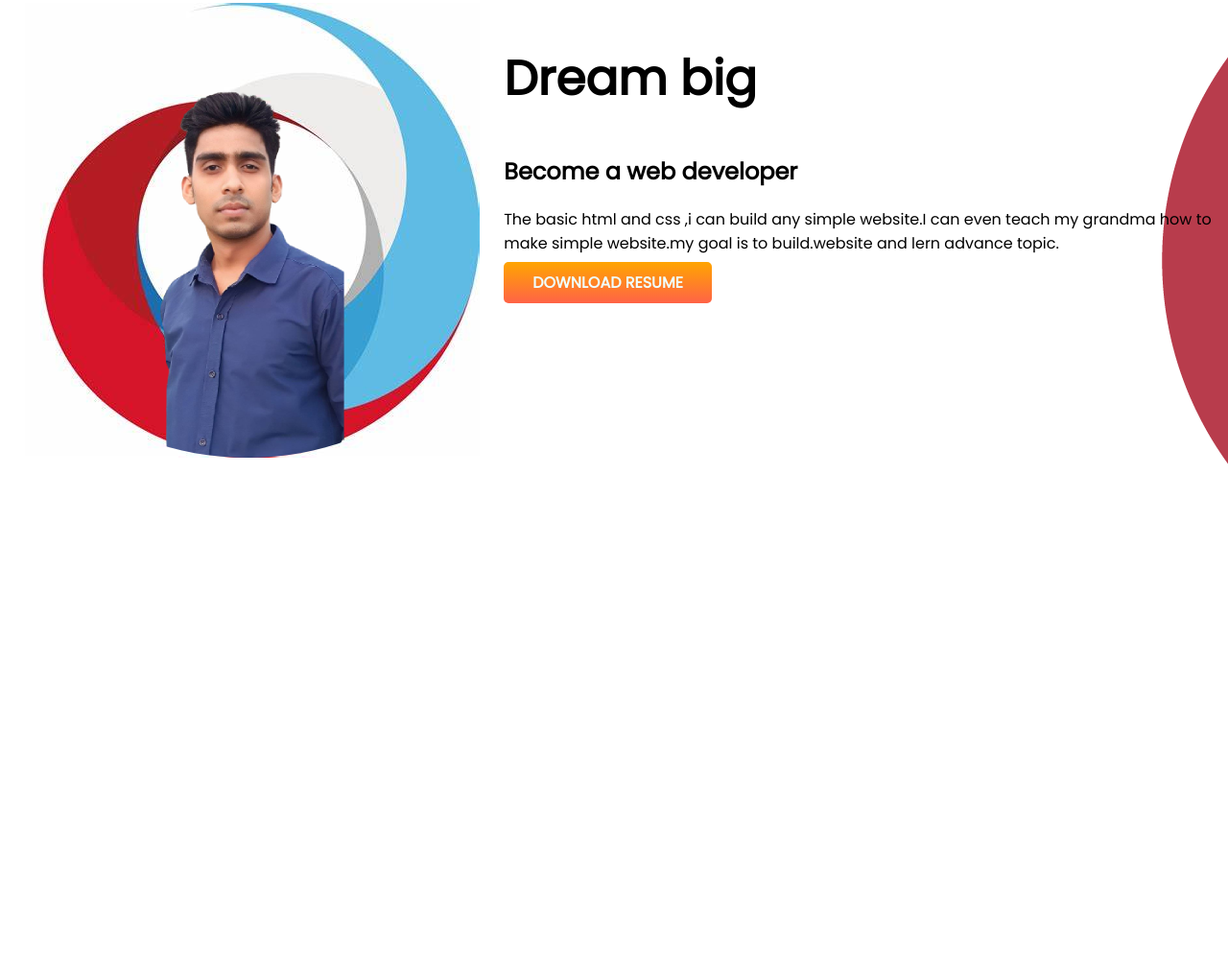
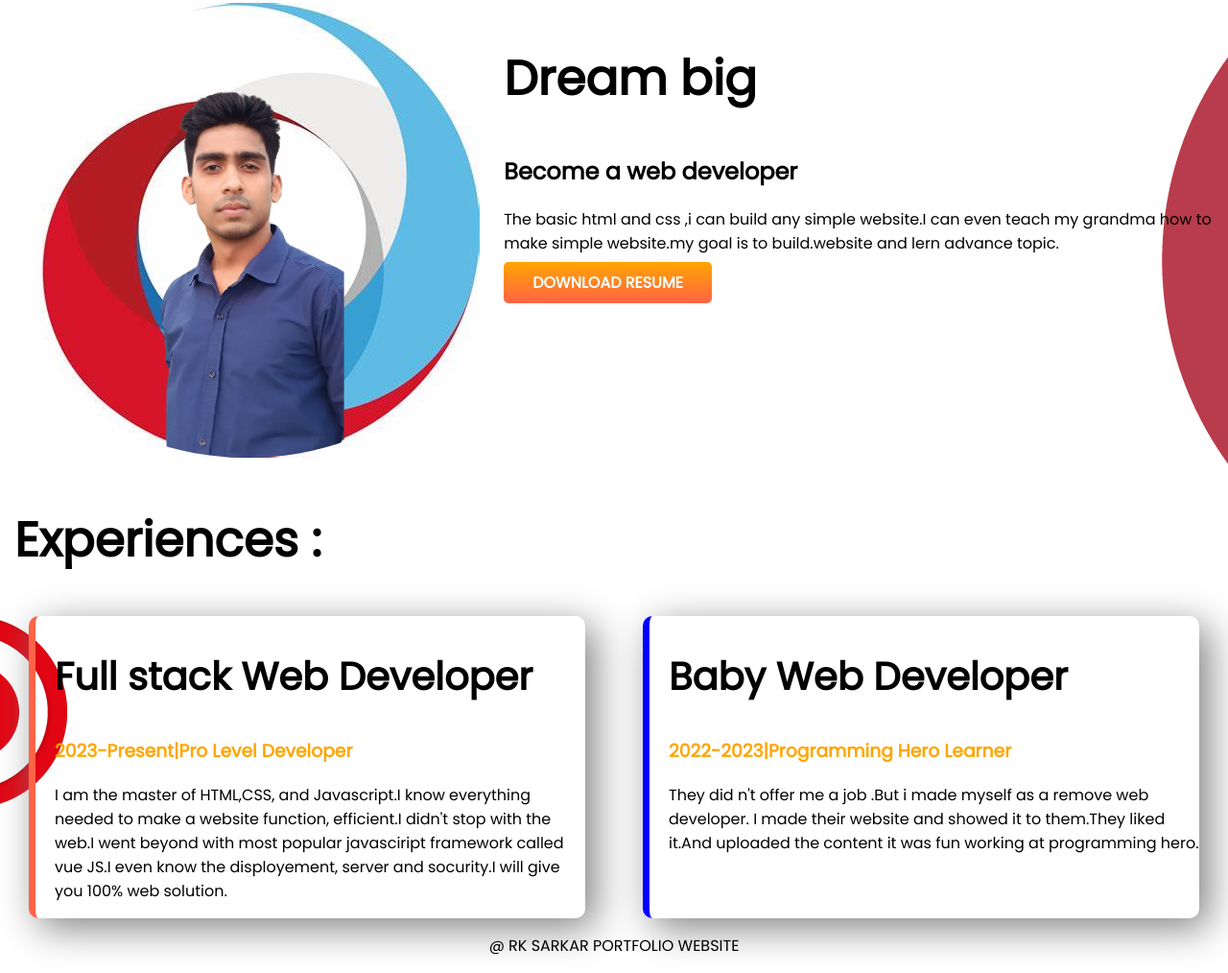
Before and after one commit to RUKUNUZZAMANRUBEL/Developer-portfolio, a plain HTML site: page index.html in a window 1280 px wide. Shown: the part 488-1502 px from the top of the page at 96% size. Before the commit the page ends 982 px from the top, so only its background shows below. Drawn offline with Linux system fonts and the light colour scheme.

Commit message:
portfolio added

```diff
--- a/index.html
+++ b/index.html
@@ -9,7 +9,7 @@
     <link rel="stylesheet" href="style.css">
 </head>
 <body>
-  <section class="top-banner">
+  <section class="top-banner flexsible-container">
     <div class="half-width"> <h1>Welcome to</h1>
      <h1><span class="orange-color">Rk sarkar</span> World !</h1>
      <h3>Build climber and train stopper</h3>
@@ -20,7 +20,7 @@
     </div>
 
      <div class ="rokon-rk"><img src="image/rk.png" alt=""></div></section>
-     <section class="dream-area">
+     <section class="dream-area flexsible-container">
       <div class="half-width">
         <img src="image/rk.png" alt="">
       </div>
@@ -31,7 +31,24 @@
         <a class="click-button" href="">DOWNLOAD RESUME</a>
       </div>
      </section>
+     <section class="experiences-container">
+      <h1 id="exp-padd">Experiences :</h1>
+      <div class="flexsible-container">
+        <div id="full-stack" class="paragraph-area">
+          <h1 class="small-font">Full stack Web Developer</h1>
+          <h3 class="hero-learner">2023-Present|Pro Level Developer</h3>
+          <p>I am the master of HTML,CSS, and Javascript.I know everything needed to make a website function, efficient.I didn't stop with the web.I went beyond with most popular javasciript framework called vue JS.I even know the disployement, server and socurity.I will give you 100% web solution.</p>
+        </div>
+        <div id="baby-web" class="paragraph-area">
+          <h1 class="small-font">Baby Web Developer</h1>
+          <h3 class="hero-learner">2022-2023|Programming Hero Learner</h3>
+          <P>They did n't offer me a job .But i made myself as a remove web developer. I made their website and showed it to them.They liked it.And uploaded the content it was fun working at programming hero.</P>
+        </div>
+      </div>
+
+     </section>
 
 
 </body>
+<footer><p>@ RK SARKAR PORTFOLIO WEBSITE</p></footer>
 </html>
--- a/style.css
+++ b/style.css
@@ -10,11 +10,23 @@ h1{
     .orange-color{
         color: orange;
     }
+
+    }
+
+.hero-learner{
+    color: orange;
 }
-section{
+
+.small-font{
+    font-size: 40px;
+}
+.flexsible-container{
     display:flex;
     margin-top: 0px;
     margin-bottom: 10px;
+    background-image: url(image/high-impact-login.png);
+    background-repeat: no-repeat;
+
 
 }
 
@@ -24,7 +36,15 @@ section{
 
 
 }
+.paragraph-area{
+    box-shadow: 10px 10px 40px grey;
+    width: 100%;
+    margin-left: 30px;
+    margin-right: 30px;
+    padding-left: 20px;
+    border-radius: 10px;
 
+}
 
 
 .click-button{
@@ -47,3 +67,15 @@ section{
     background-repeat: no-repeat;
     background-position: right;
 }
+#full-stack{
+   border-left: 7px solid tomato;
+}
+#baby-web{
+    border-left: 7px solid blue;
+}
+footer p{
+    text-align: center;
+}
+#exp-padd{
+    padding-left: 15px;
+}
```
Also changed, not shown: image/high-impact-login.png (added).
